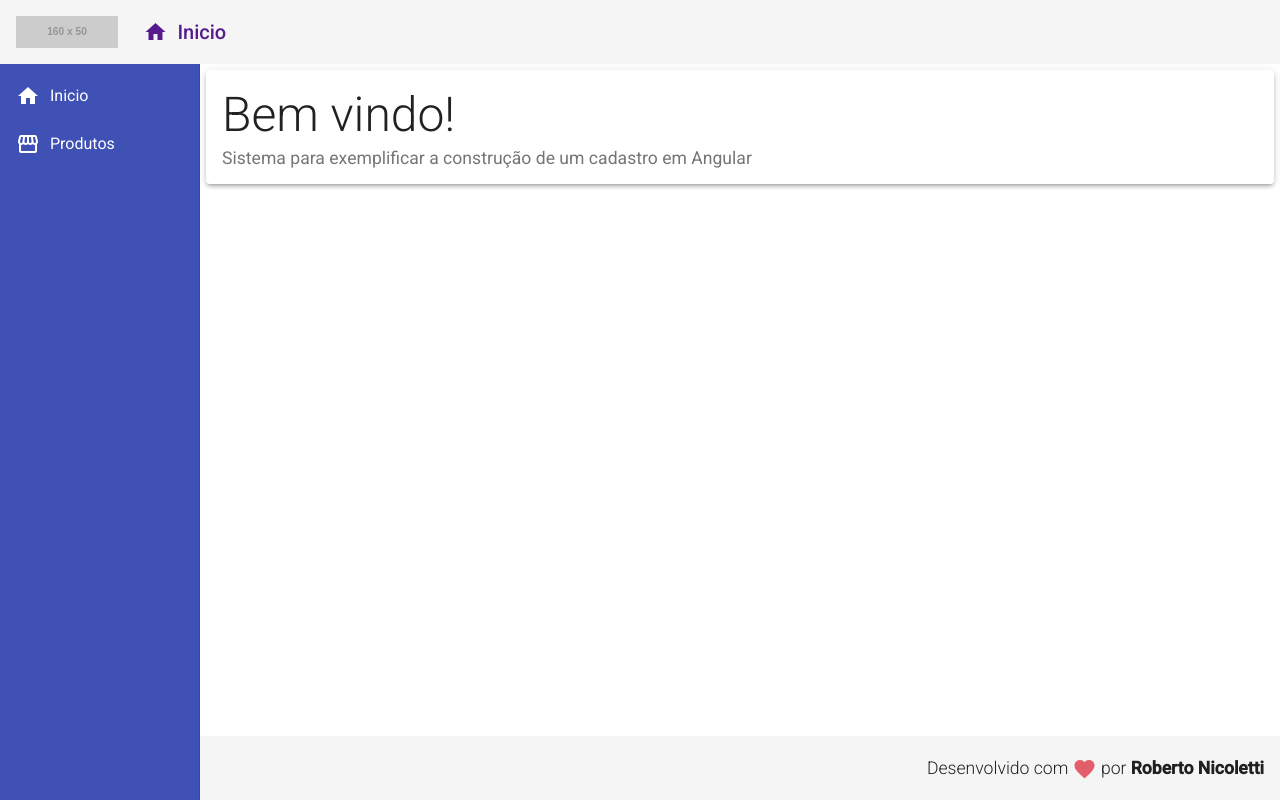
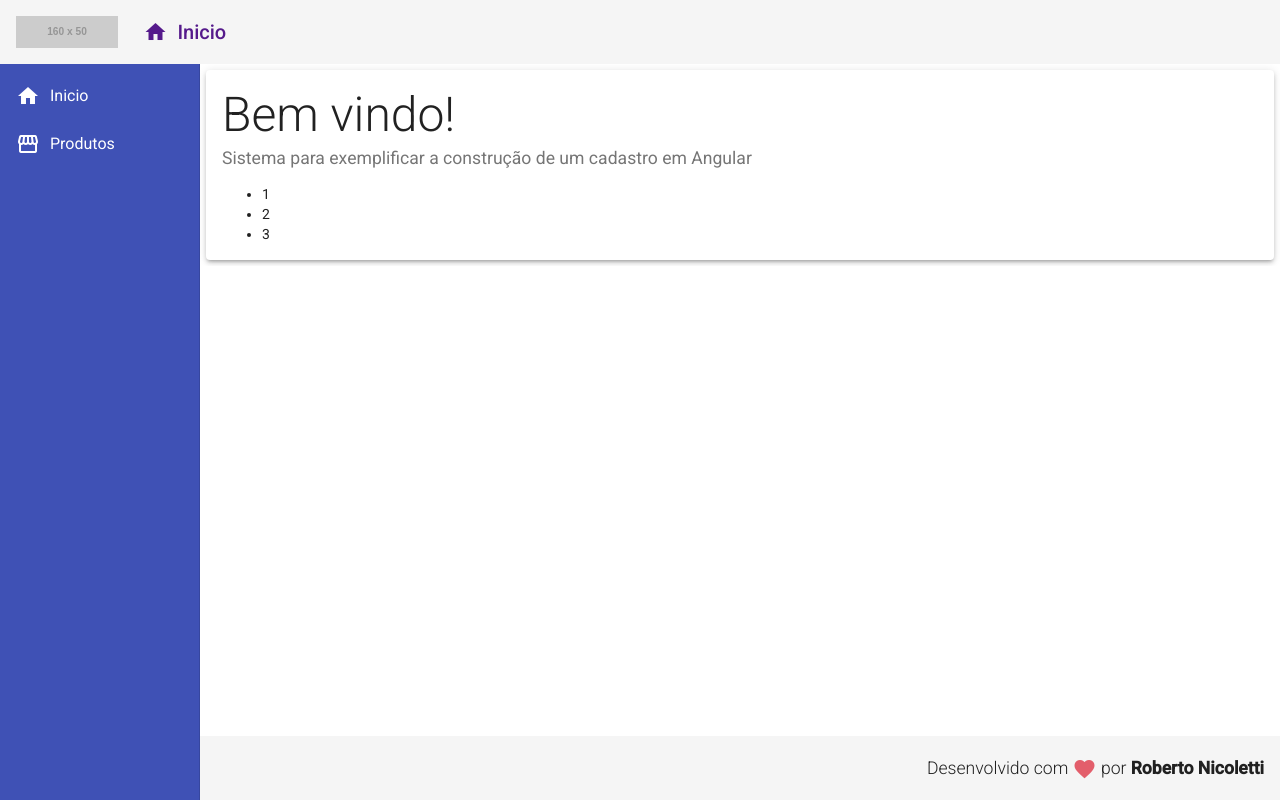
Before and after one commit to robertourias/crud-produtos-angular, an Angular app in the folder frontend/: page / in a window 1280 px wide. Built offline with nearby package versions, Linux system fonts and the light colour scheme.

Commit message:
diretiva esttrutural

```diff
--- a/frontend/src/app/app.module.ts
+++ b/frontend/src/app/app.module.ts
@@ -15,6 +15,7 @@ import { MatSidenavModule } from '@angular/material/sidenav';
 import { MatListModule } from '@angular/material/list';
 import { ProductCrudComponent } from './views/product-crud/product-crud.component';
 import { RedDirective } from './directives/red.directive';
+import { ForDirective } from './directives/for.directive';
 @NgModule({
   declarations: [
     AppComponent,
@@ -23,7 +24,8 @@ import { RedDirective } from './directives/red.directive';
     NavComponent,
     HomeComponent,
     ProductCrudComponent,
-    RedDirective
+    RedDirective,
+    ForDirective
   ],
   imports: [
     BrowserModule,
--- a/frontend/src/app/components/template/footer/footer.component.html
+++ b/frontend/src/app/components/template/footer/footer.component.html
@@ -1,5 +1,6 @@
 <mat-toolbar class="footer">
   <span> Desenvolvido com
   <i class="material-icons v-middle" appRed>favorite</i>
-  por <strong>Roberto Nicoletti</strong> </span>
+  por <strong>Roberto Nicoletti</strong>
+</span>
 </mat-toolbar>
--- /dev/null
+++ b/frontend/src/app/directives/for.directive.ts
@@ -0,0 +1,23 @@
+import { Directive, OnInit, Input, ViewContainerRef, TemplateRef } from '@angular/core';
+
+@Directive({
+  selector: '[myFor]'
+})
+export class ForDirective implements OnInit {
+  @Input('myForEm') numbers: number[];
+  @Input('myForUsando') text: string;
+
+  constructor(
+    private contanier: ViewContainerRef,
+    private template: TemplateRef<any>
+  ) { }
+
+  ngOnInit(): void {
+    for (let number of this.numbers) {
+      this.contanier.createEmbeddedView(
+        this.template, { $implicit: number }
+      );
+    }
+  }
+
+}
--- a/frontend/src/app/views/home/home.component.html
+++ b/frontend/src/app/views/home/home.component.html
@@ -3,4 +3,10 @@
   <mat-card-subtitle class="subtitle">
     Sistema para exemplificar a construção de um cadastro em Angular
   </mat-card-subtitle>
+
+  <ul>
+    <li *myFor="let n em [1, 2, 3] usando 'texto'">
+      {{n}}
+    </li>
+  </ul>
 </mat-card>
```
Also changed, not shown: 1 other file (tests, documents, lock files or other folders).
